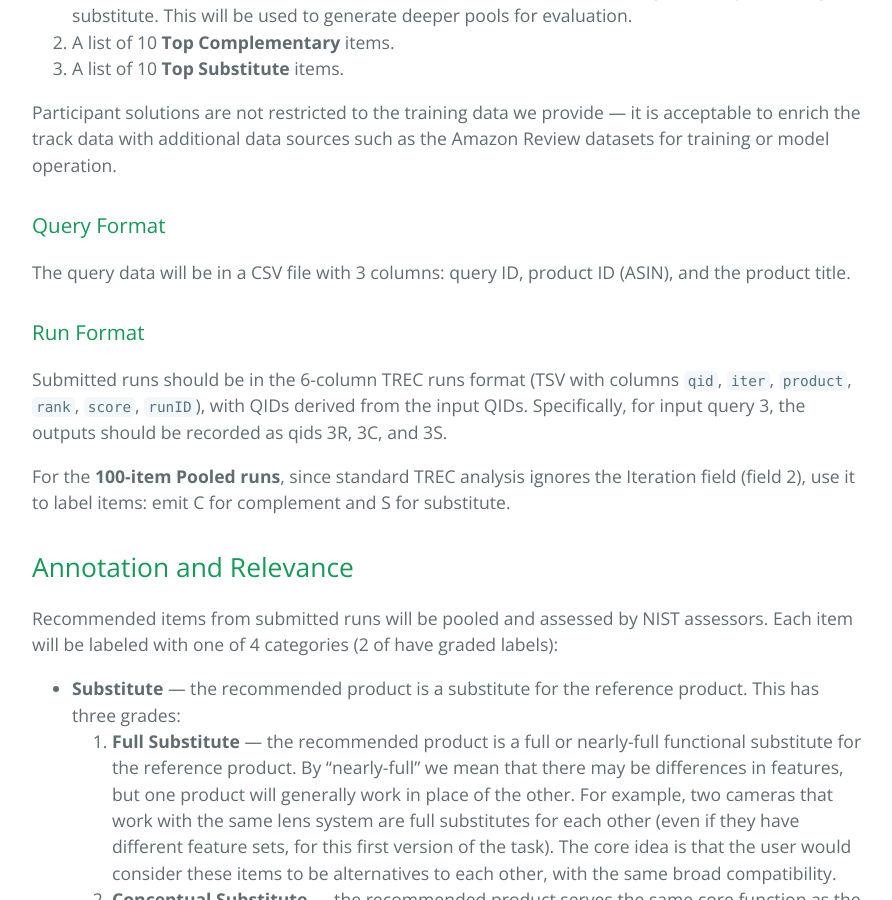
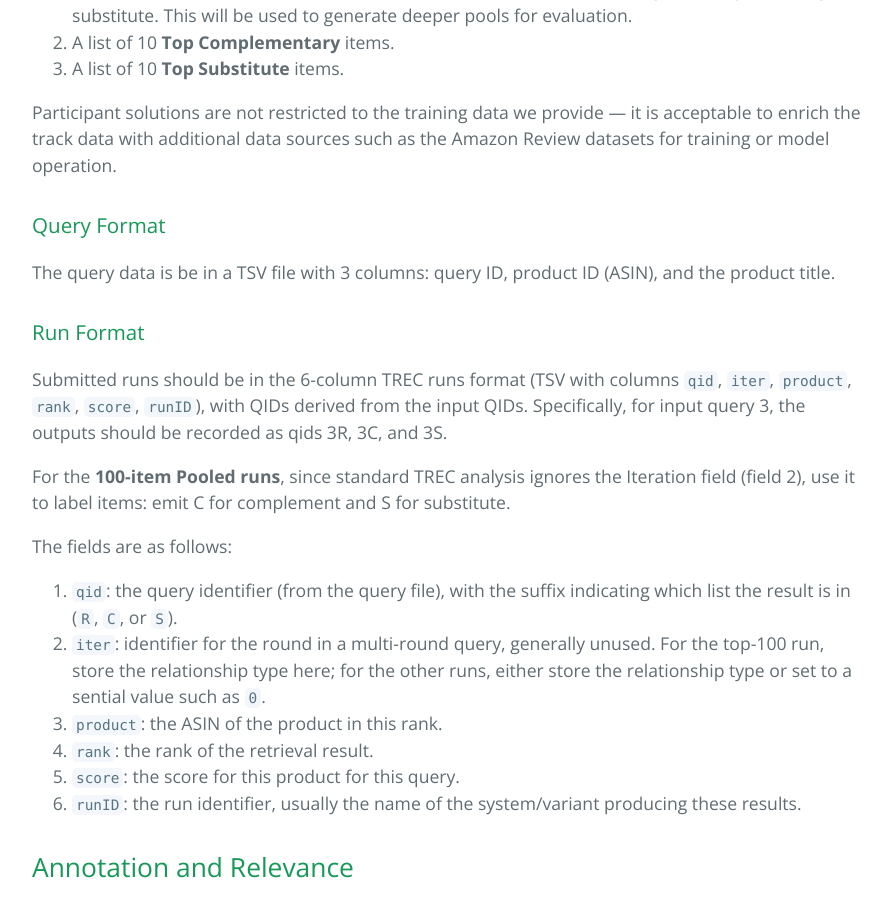
Before and after one commit to trec-product-search/trec-product-search.github.io, a Jekyll site: the page built from recommendations.md, in a window 1280 px wide and 900 px high, scrolled down 2261 px. Shown: the whole window, without its empty margins (192-1084 px from the left). Built offline with Jekyll 4.4.1, drawn with Linux system fonts in a browser that asks for light colours.

Commit message:
add more output description

```diff
--- a/recommendations.md
+++ b/recommendations.md
@@ -101,7 +101,7 @@ Amazon Review datasets for training or model operation.
 
 ### Query Format
 
-The query data will be in a CSV file with 3 columns: query ID, product ID
+The query data is be in a TSV file with 3 columns: query ID, product ID
 (ASIN), and the product title.
 
 ### Run Format
@@ -114,6 +114,19 @@ qids 3R, 3C, and 3S.
 For the **100-item Pooled runs**, since standard TREC analysis ignores the
 Iteration field (field 2), use it to label items: emit C for complement and S
 for substitute.
+
+The fields are as follows:
+
+1. `qid`: the query identifier (from the query file), with the suffix indicating
+   which list the result is in (`R`, `C`, or `S`).
+2. `iter`: identifier for the round in a multi-round query, generally unused.
+   For the top-100 run, store the relationship type here; for the other runs,
+   either store the relationship type or set to a sential value such as `0`.
+3. `product`: the ASIN of the product in this rank.
+4. `rank`: the rank of the retrieval result.
+5. `score`: the score for this product for this query.
+6. `runID`: the run identifier, usually the name of the system/variant producing
+   these results.
 
 ## Annotation and Relevance
 
```
